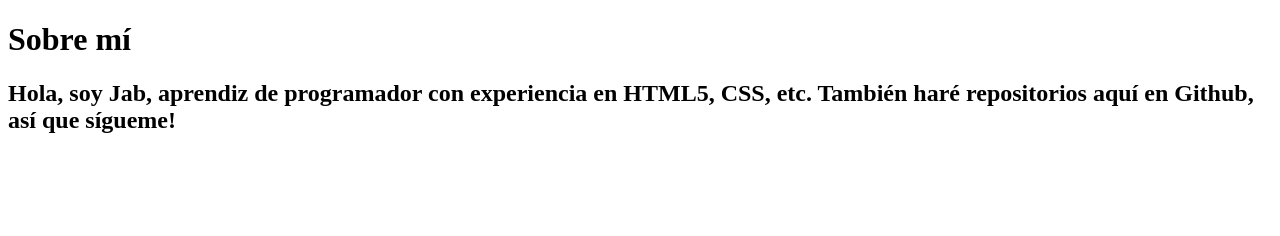
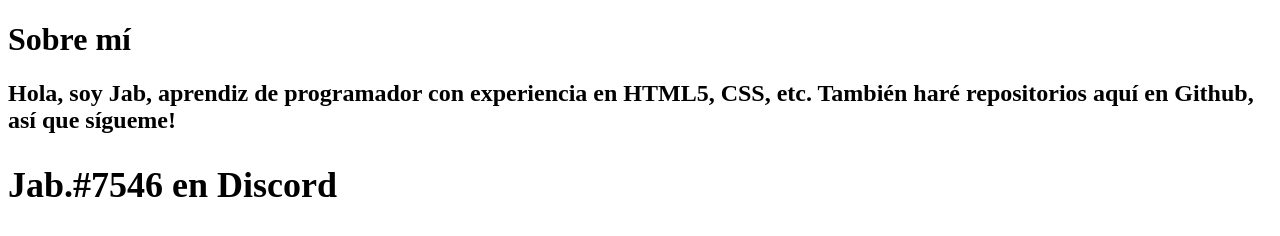
Before and after one commit to Jabdroid484/biografia, a plain HTML site: page index.html in a window 1280 px wide. Drawn offline with Linux system fonts and the light colour scheme.

Commit message:
Update index.html

```diff
--- a/index.html
+++ b/index.html
@@ -5,6 +5,7 @@
     <title>Biografía - Jab</title>
     <h1>Sobre mí</h1>
     <h2>Hola, soy Jab, aprendiz de programador con experiencia en HTML5, CSS, etc. También haré repositorios aquí en Github, así que sígueme!</h1>
+    <font size="5"><h2>Jab.#7546 en Discord</h2></font>
 </head>
 <body>
 
```
